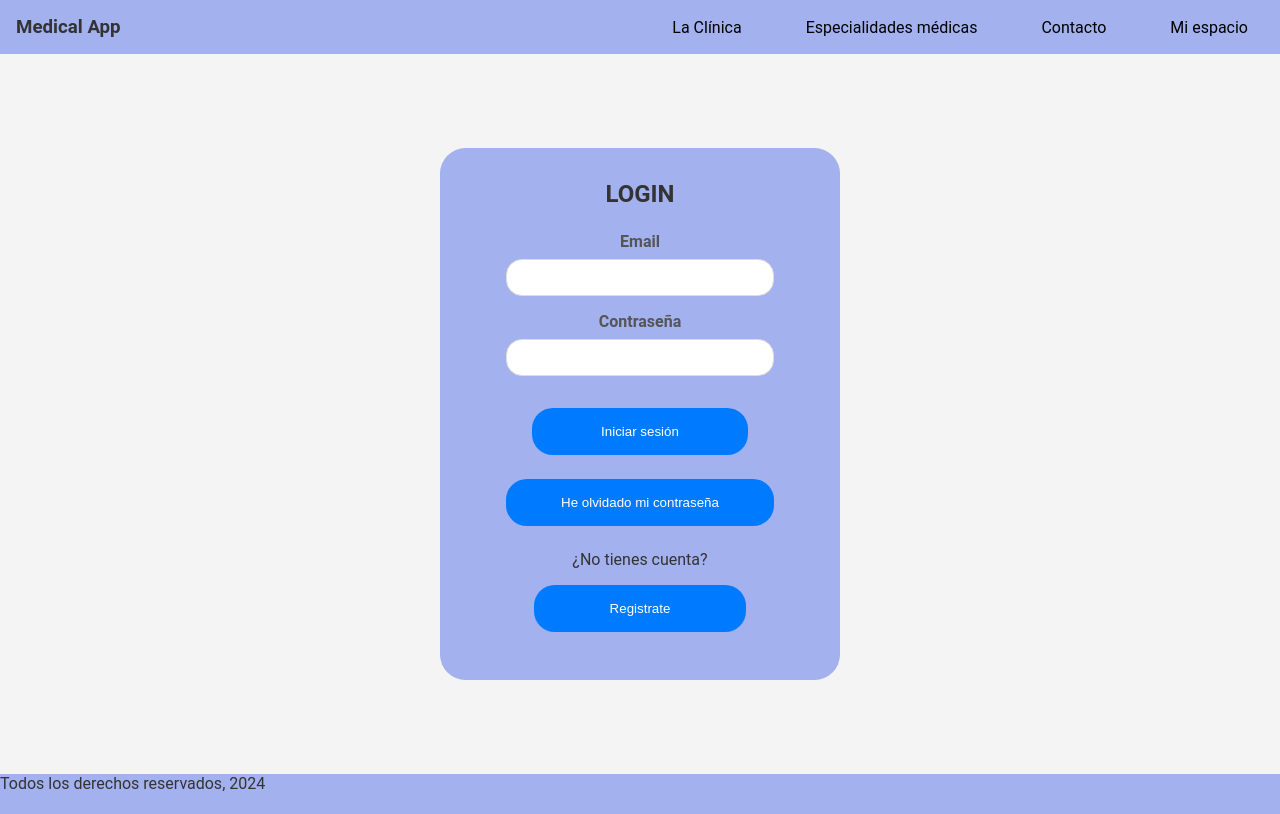
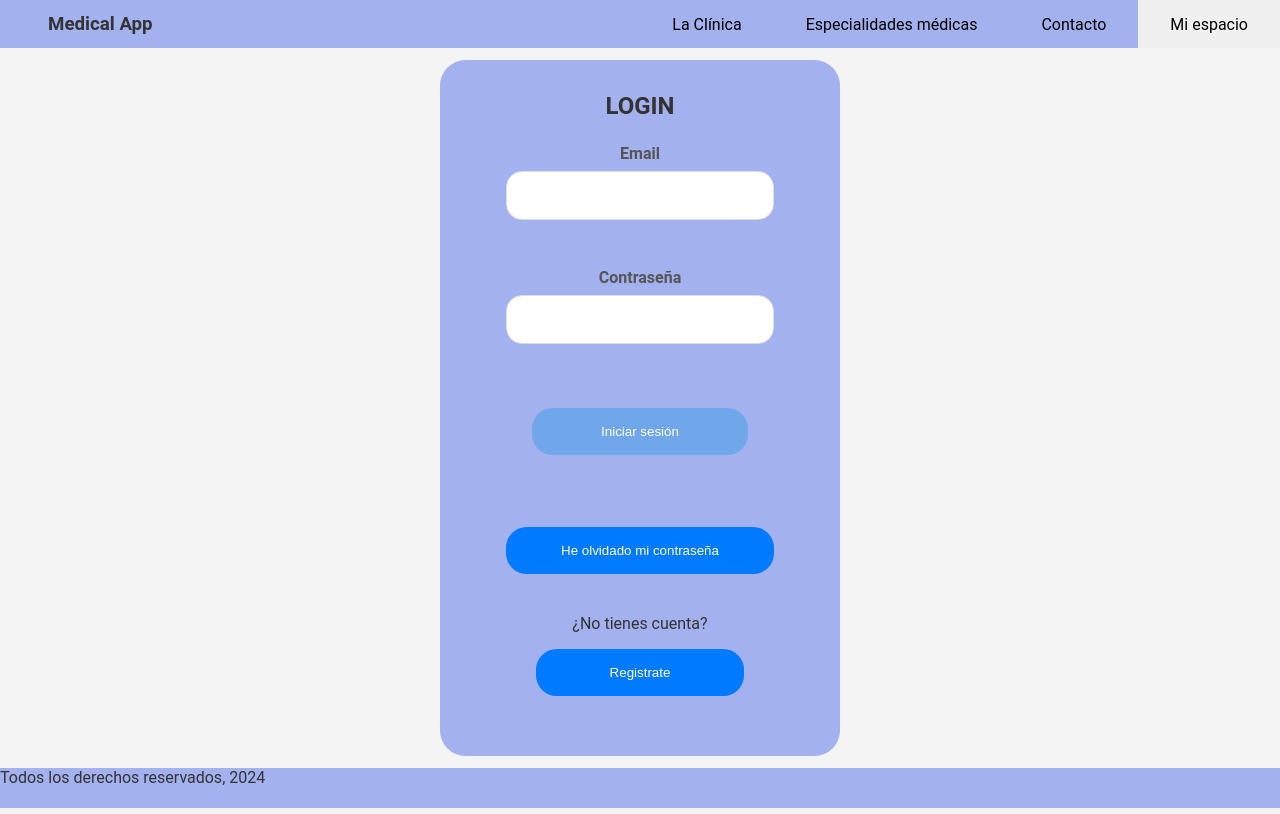
Before and after one commit to BertoMP/app-fin-ciclo, an Angular app in the folder client/: page /auth/login in a window 1280 px wide. Built offline with nearby package versions, Linux system fonts and the light colour scheme.

Commit message:
mejorado el login y solucionado un problema de la nav-bar

```diff
--- a/client/src/app/pages/auth/login/login.component.css
+++ b/client/src/app/pages/auth/login/login.component.css
@@ -6,6 +6,7 @@
   max-width: 400px;
   display: flex;
   flex-flow: column nowrap;
+  align-items: center;
   gap: .5rem;
 }
 
@@ -20,7 +21,6 @@ form {
   flex-direction: column;
   align-items: center;
   width: 80%;
-  margin: 0 auto;
 }
 
 label {
@@ -31,7 +31,7 @@ label {
 }
 
 input {
-  padding: 10px;
+  padding: 1rem;
   border: 1px solid #ddd;
   border-radius: 1rem;
   width: 100%;
@@ -53,6 +53,11 @@ button:hover {
   background-color: #0056b3;
 }
 
+button:disabled {
+  background-color: #70a6ea;
+  cursor: not-allowed;
+}
+
 section {
   display: flex;
   flex-direction: column;
@@ -63,19 +68,25 @@ section {
 
 p {
   text-align: center;
+  margin-top: 0.2rem;
+  padding: 0.8rem;
+  font-size: 1rem;
+  min-height: 1.6rem;
 }
 
 input.ng-invalid.ng-dirty {
   background-color: lightcoral;
 }
 
+.form-section {
+  position: relative;
+  margin-bottom: 3rem;
+}
+
 .invalid {
-  color: black;
-  margin-top: 0.2rem;
-  background-color: lightcoral;
-  border: 1px solid red;
-  border-radius: 1rem;
-  padding: 0.8rem;
   font-size: 0.7rem;
-  min-height: 1.6rem;
+  color: darkred;
+  position: absolute;
+  bottom: -2rem;
+  left: 0;
 }
--- a/client/src/app/pages/auth/login/login.component.html
+++ b/client/src/app/pages/auth/login/login.component.html
@@ -7,13 +7,11 @@
            formControlName="email"
     >
     @if (loginForm.get('email').invalid && loginForm.get('email').dirty) {
-      <article>
       @if (loginForm.get('email').errors['required']) {
         <p class="invalid">El email es necesario para iniciar sesión.</p>
       } @else if (loginForm.get('email').errors['isInvalidMail']) {
         <p class="invalid">El email ingresado no tiene un formato válido.</p>
       }
-      </article>
     }
   </section>
   <section class="form-section">
@@ -22,19 +20,25 @@
            id="password"
            formControlName="password"
     >
-    @if (loginForm.get('password').invalid && loginForm.get('password').dirty) {
-      <article>
-        @if (loginForm.get('password').invalid && loginForm.get('password').dirty){
+    @if (loginForm.get('password').invalid
+    && loginForm.get('password').dirty) {
+      @if (loginForm.get('password').invalid
+      && loginForm.get('password').dirty){
         <p class="invalid">La contraseña es necesaria para iniciar sesión.</p>
       }
-      </article>
     }
   </section>
-  <button type="submit">Iniciar sesión</button>
+  <section class="form-section">
+    <button type="submit"
+            [disabled]="!loginForm.valid"
+    >Iniciar sesión</button>
+  </section>
 </form>
 <section>
-  <button routerLink="/auth/fogotten-password">He olvidado mi contraseña</button>
+  <button routerLink="/auth/fogotten-password"
+  >He olvidado mi contraseña</button>
 </section>
 <section>
-  <p class="remember-pass">¿No tienes cuenta? <button routerLink="/auth/register">Registrate</button></p>
+  <p>¿No tienes cuenta?<button routerLink="/auth/register">Registrate</button>
+  </p>
 </section>
--- a/client/src/app/pages/auth/login/login.component.ts
+++ b/client/src/app/pages/auth/login/login.component.ts
@@ -1,7 +1,7 @@
 import {Component, OnInit} from '@angular/core';
 import {FormControl, FormGroup, ReactiveFormsModule, Validators} from "@angular/forms";
 import {NgIf, NgSwitch, NgSwitchCase} from "@angular/common";
-import {CustomValidators} from "../../../shared/classes/CustomValidators";
+import {CustomValidators} from "../../../core/classes/CustomValidators";
 import {RouterLink} from "@angular/router";
 
 @Component({
--- a/client/src/app/shared/components/header/header.component.css
+++ b/client/src/app/shared/components/header/header.component.css
@@ -7,6 +7,6 @@ header {
 }
 
 h3 {
-  padding: 1rem;
+  padding: 0 3rem;
   text-align: center;
 }
--- a/client/src/app/shared/components/nav-bar/nav-bar.component.css
+++ b/client/src/app/shared/components/nav-bar/nav-bar.component.css
@@ -4,14 +4,15 @@ nav {
 
 nav ul {
   width: 100%;
+  height: 3rem;
   list-style: none;
   display: flex;
   justify-content: flex-end;
-  align-items: center;
+  align-items: stretch;
 }
 
 nav li {
-  height: 3rem;
+  height: 100%;
 }
 
 nav a {
@@ -23,7 +24,8 @@ nav a {
   color: black;
 }
 
-nav a:hover {
+nav a:hover,
+.active {
   background-color: #f0f0f0;
 }
 
--- a/client/src/app/shared/components/nav-bar/nav-bar.component.html
+++ b/client/src/app/shared/components/nav-bar/nav-bar.component.html
@@ -16,7 +16,9 @@
     <li class="hideOnMobile"><a>La Clínica</a></li>
     <li class="hideOnMobile"><a>Especialidades médicas</a></li>
     <li class="hideOnMobile"><a>Contacto</a></li>
-    <li class="hideOnMobile"><a routerLink="/auth/login">Mi espacio</a></li>
+    <li class="hideOnMobile" [routerLinkActive]="'active'">
+      <a routerLink="/auth/login">Mi espacio</a>
+    </li>
     <li class="menuButton" (click)="onOpenSideBar()"><a>
       <svg xmlns="http://www.w3.org/2000/svg" height="26" viewBox="0 -960 960 960" width="26">
         <path d="M120-240v-80h720v80H120Zm0-200v-80h720v80H120Zm0-200v-80h720v80H120Z"/>
--- a/client/src/app/shared/components/nav-bar/nav-bar.component.ts
+++ b/client/src/app/shared/components/nav-bar/nav-bar.component.ts
@@ -1,5 +1,5 @@
 import {Component, ElementRef, OnInit, ViewChild} from '@angular/core';
-import {RouterLink} from "@angular/router";
+import {RouterLink, RouterLinkActive} from "@angular/router";
 import {NgClass} from "@angular/common";
 
 @Component({
@@ -7,7 +7,8 @@ import {NgClass} from "@angular/common";
   standalone: true,
   imports: [
     RouterLink,
-    NgClass
+    NgClass,
+    RouterLinkActive
   ],
   templateUrl: './nav-bar.component.html',
   styleUrl: './nav-bar.component.css'
```
Also changed, not shown: client/src/app/core/models/user.model.ts (added, +11 -0 lines), client/src/app/core/classes/CustomValidators.ts (renamed from client/src/app/shared/classes/CustomValidators.ts). Lines whose indentation alone changed are shown as unchanged.
